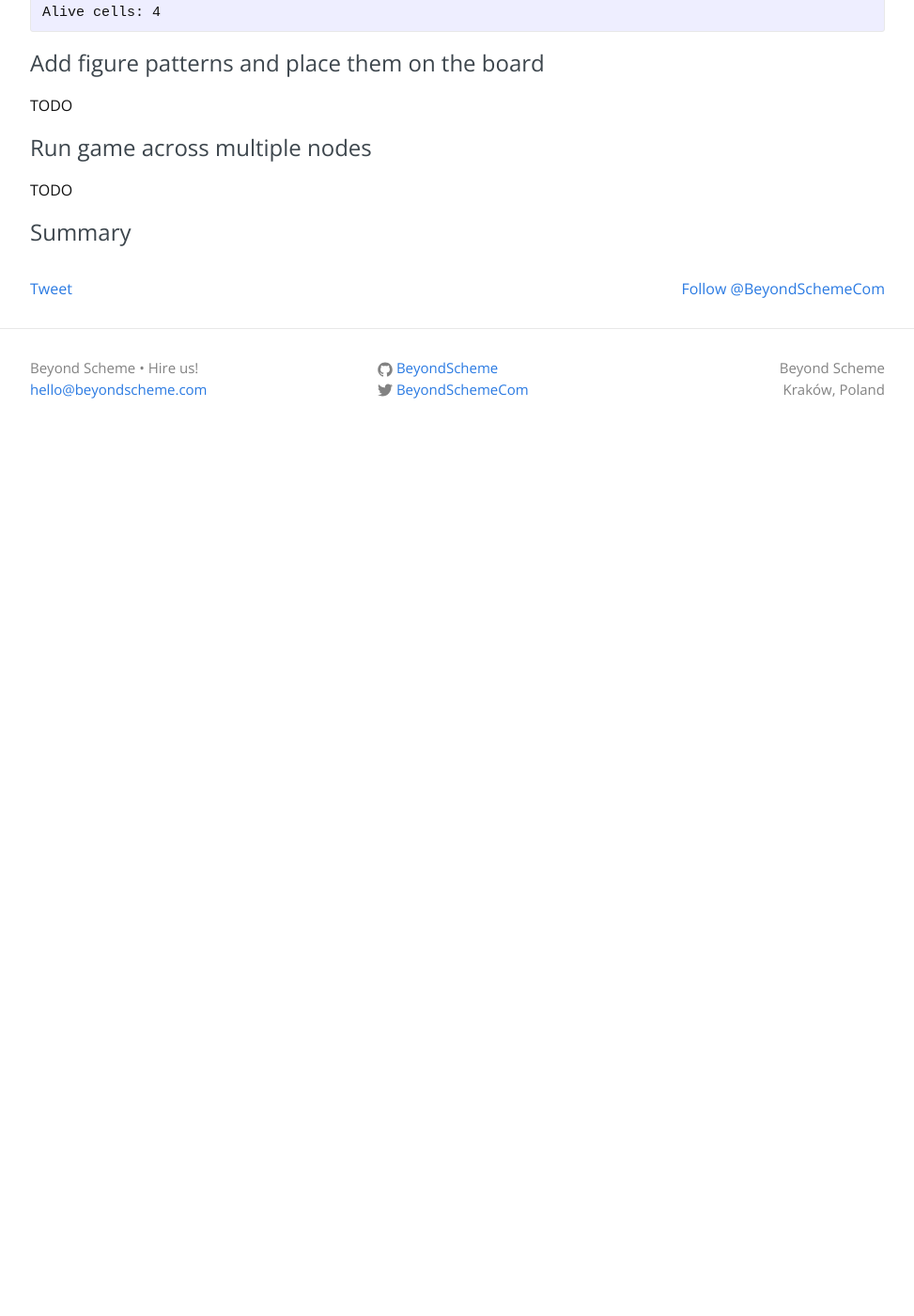
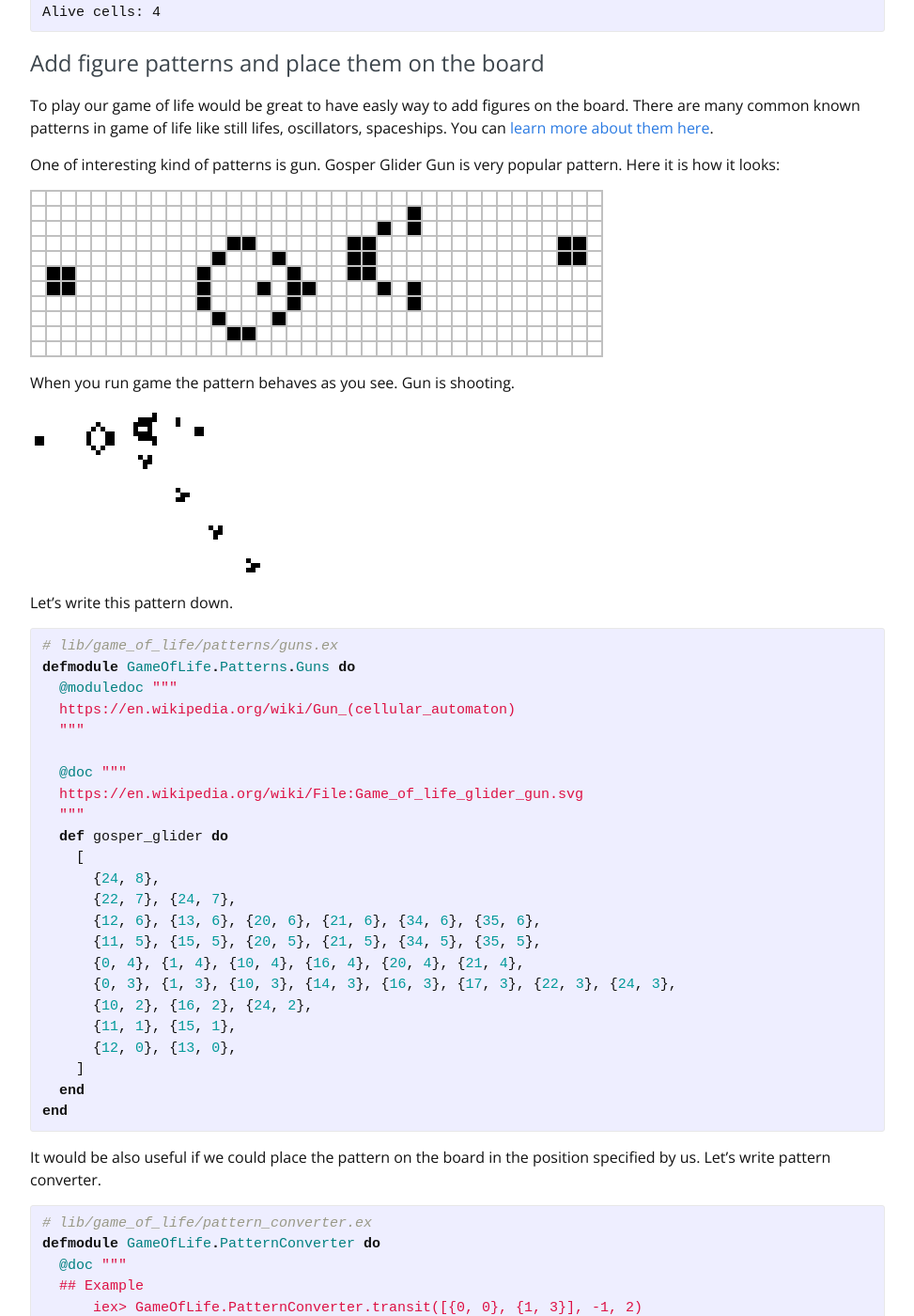
Before and after one commit to BeyondScheme/BeyondScheme.github.io, a Jekyll site: the page built from _posts/2016-04-26-distributed-game-of-life-in-elixir.md, in a window 1280 px wide and 1400 px high, scrolled down 22664 px. Shown: the whole window at 94% size, without its empty margins (153-1126 px from the left). Built offline with Jekyll 4.4.1, drawn with Linux system fonts in a browser that asks for light colours; nearby versions of some CDN libraries; comment, search, counter and statistics services are not loaded; before the commit the page ends 23149 px from its top, so only the background shows below that; some of the changed text lies outside the part shown.

Commit message:
Add figure patterns and place them on the board

```diff
--- a/_posts/2016-04-26-distributed-game-of-life-in-elixir.md
+++ b/_posts/2016-04-26-distributed-game-of-life-in-elixir.md
@@ -928,7 +928,72 @@
 
 # Add figure patterns and place them on the board
 
-TODO
+To play our game of life would be great to have easly way to add figures on the board. There are many common known patterns in game of life like still lifes, oscillators, spaceships. You can [learn more about them here](https://en.wikipedia.org/wiki/Conway%27s_Game_of_Life#Examples_of_patterns).
+
+One of interesting kind of patterns is gun. Gosper Glider Gun is very popular pattern. Here it is how it looks:
+
+<a href="https://en.wikipedia.org/wiki/Gun_(cellular_automaton)"><img src="/images/blog/posts/distributed-game-of-life-in-elixir/gospers_glider_gun.svg" /></a>
+
+When you run game the pattern behaves as you see. Gun is shooting.
+
+<a href="https://en.wikipedia.org/wiki/Gun_(cellular_automaton)"><img src="/images/blog/posts/distributed-game-of-life-in-elixir/gospers_glider_gun.gif" /></a>
+
+Let's write this pattern down.
+
+
+{% highlight elixir %}
+# lib/game_of_life/patterns/guns.ex
+defmodule GameOfLife.Patterns.Guns do
+  @moduledoc """
+  https://en.wikipedia.org/wiki/Gun_(cellular_automaton)
+  """
+
+  @doc """
+  https://en.wikipedia.org/wiki/File:Game_of_life_glider_gun.svg
+  """
+  def gosper_glider do
+    [
+      {24, 8},
+      {22, 7}, {24, 7},
+      {12, 6}, {13, 6}, {20, 6}, {21, 6}, {34, 6}, {35, 6},
+      {11, 5}, {15, 5}, {20, 5}, {21, 5}, {34, 5}, {35, 5},
+      {0, 4}, {1, 4}, {10, 4}, {16, 4}, {20, 4}, {21, 4},
+      {0, 3}, {1, 3}, {10, 3}, {14, 3}, {16, 3}, {17, 3}, {22, 3}, {24, 3},
+      {10, 2}, {16, 2}, {24, 2},
+      {11, 1}, {15, 1},
+      {12, 0}, {13, 0},
+    ]
+  end
+end
+{% endhighlight %}
+
+It would be also useful if we could place the pattern on the board in the position specified by us. Let's write pattern converter.
+
+{% highlight elixir %}
+# lib/game_of_life/pattern_converter.ex
+defmodule GameOfLife.PatternConverter do
+  @doc """
+  ## Example
+      iex> GameOfLife.PatternConverter.transit([{0, 0}, {1, 3}], -1, 2)
+      [{-1, 2}, {0, 5}]
+  """
+  def transit([{x, y} | cells], x_padding, y_padding) do
+    [{x + x_padding, y + y_padding} | transit(cells, x_padding, y_padding)]
+  end
+
+  def transit([], _x_padding, _y_padding), do: []
+end
+{% endhighlight %}
+
+This is the way how you can add the gosper glider pattern to the board with specified position.
+
+{% highlight elixir %}
+GameOfLife.Patterns.Guns.gosper_glider
+|> GameOfLife.PatternConverter.transit(-2, -3)
+|> GameOfLife.BoardServer.add_cells
+{% endhighlight %}
+
+You can find [more patterns in modules here](https://github.com/BeyondScheme/elixir-game_of_life/tree/master/lib/game_of_life/patterns).
 
 # Run game across multiple nodes
 
```
Also changed, not shown: images/blog/posts/distributed-game-of-life-in-elixir/gospers_glider_gun.gif (added), images/blog/posts/distributed-game-of-life-in-elixir/gospers_glider_gun.svg (added).
